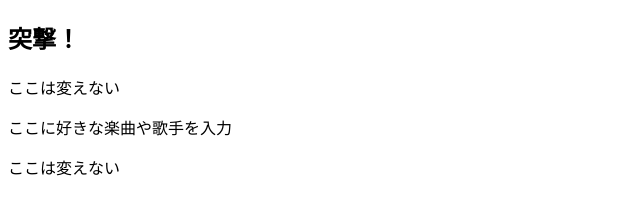
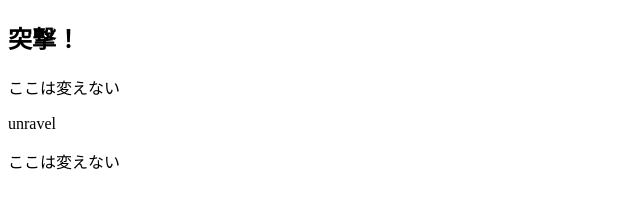
Before and after one commit to Katsumasa-Inami/testConflict, a plain HTML site: page index.html in a window 1280 px wide. Shown: the whole page, without its empty margins (0-640 px from the left). Drawn offline with Linux system fonts and the light colour scheme.

Commit message:
[modify]index.html

```diff
--- a/index.html
+++ b/index.html
@@ -6,7 +6,7 @@
 <body>
 <h2> 突撃！ </h2>
 <p>ここは変えない</p>
-<p>ここに好きな楽曲や歌手を入力</p>
+<p>unravel</p>
 <p>ここは変えない</p>
 </body>
 </html>
```
